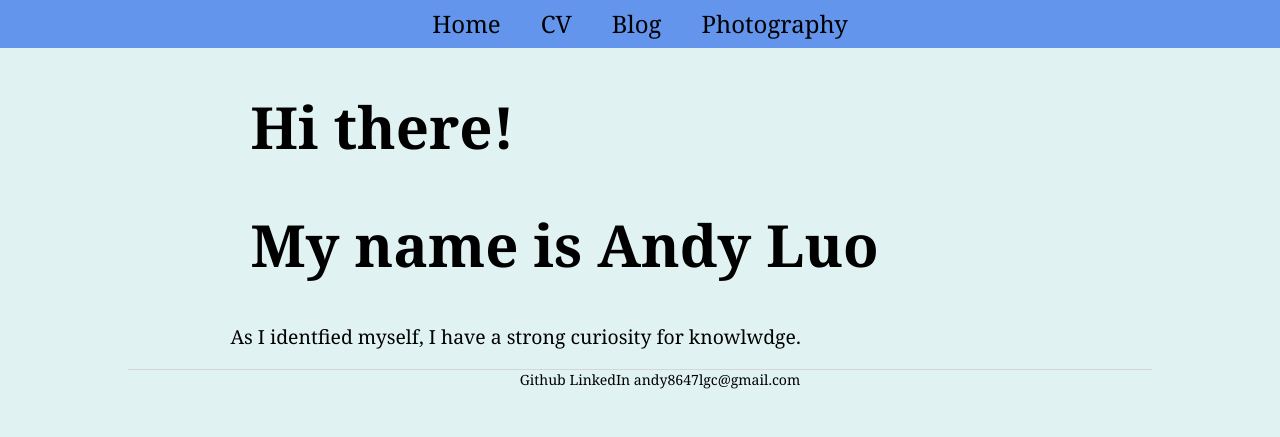
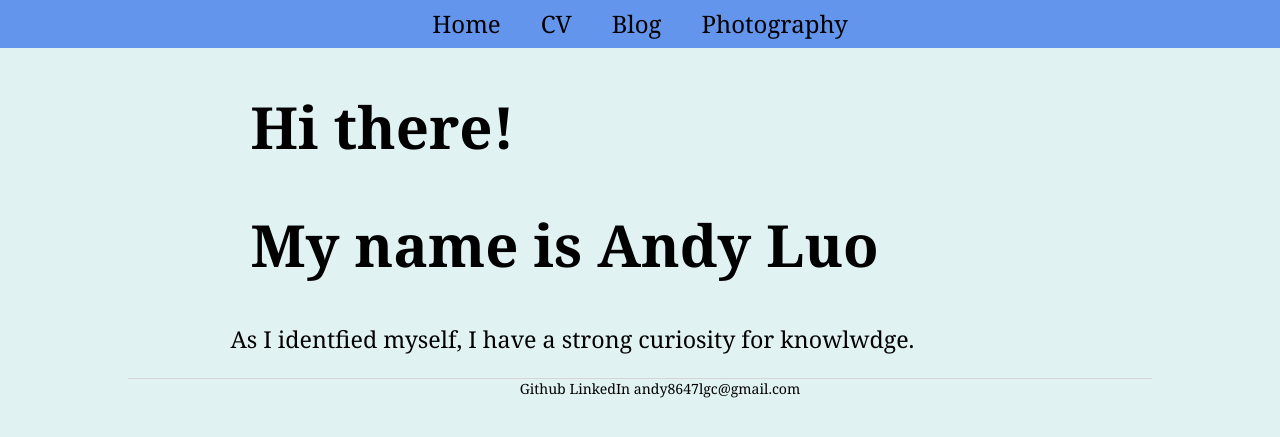
Before and after one commit to Andy8647/Andy8647.github.io, a Jekyll site: the page built from index.html, in a window 1280 px wide. Shown: the top 437 px of the page. Built offline with Jekyll 4.4.1, drawn with Linux system fonts in a browser that asks for light colours.

Commit message:
Update styles.css

```diff
--- a/css/styles.css
+++ b/css/styles.css
@@ -50,6 +50,10 @@ h1 {
   font-size: 110%;
   font-family: Cambria, Cochin, Georgia, Times, "Times New Roman", serif;
 }
+p {
+  font-family: Cambria, Cochin, Georgia;
+  font-size: 120%;
+}
 
 footer {
   border-top: 1px solid #d5d5d5;
```
